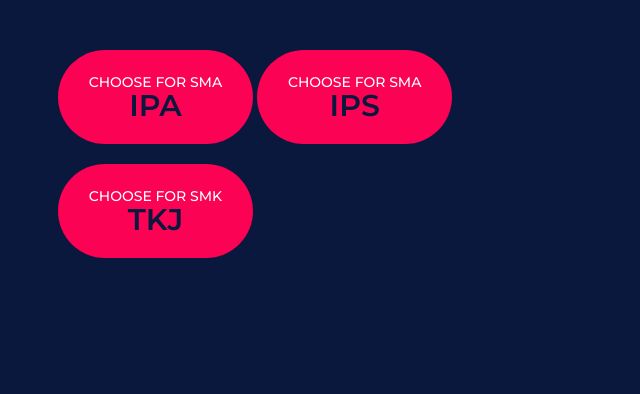
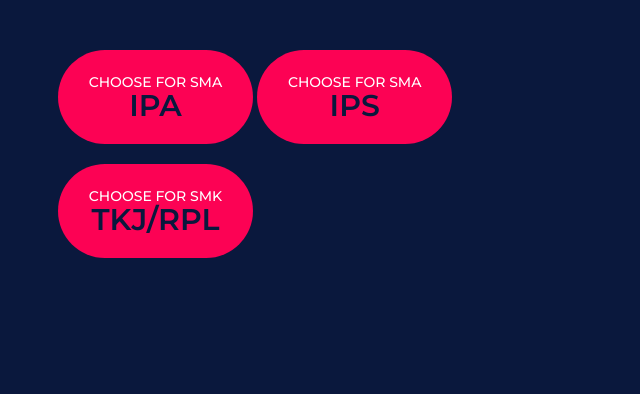
Before and after one commit to okkisaputra/data-for-app-mining, a PHP site: page / in a window 1280 px wide. Shown: the part 534-928 px from the top of the page, without its empty margins (9-649 px from the left). Run offline with PHP 8.4, Linux system fonts and the light colour scheme.

Commit message:
Update index.php
Change deskripsi

```diff
--- a/index.php
+++ b/index.php
@@ -49,7 +49,7 @@
 										<h3>IPS</h3>
 									</span></a>
 								<a href="https://docs.google.com/forms/d/e/1FAIpQLSeCT3uMStsMl4OunO0sy4MElasuNOpkFvT8UciiM1UmNgvtfw/viewform?usp=sf_link" class="site-btn" target="_blank">choose for SMK <span class="text-warning">
-										<h3>TKJ</h3>
+										<h3>TKJ/RPL</h3>
 									</span></a>
 							</div>
 						</div>
```
